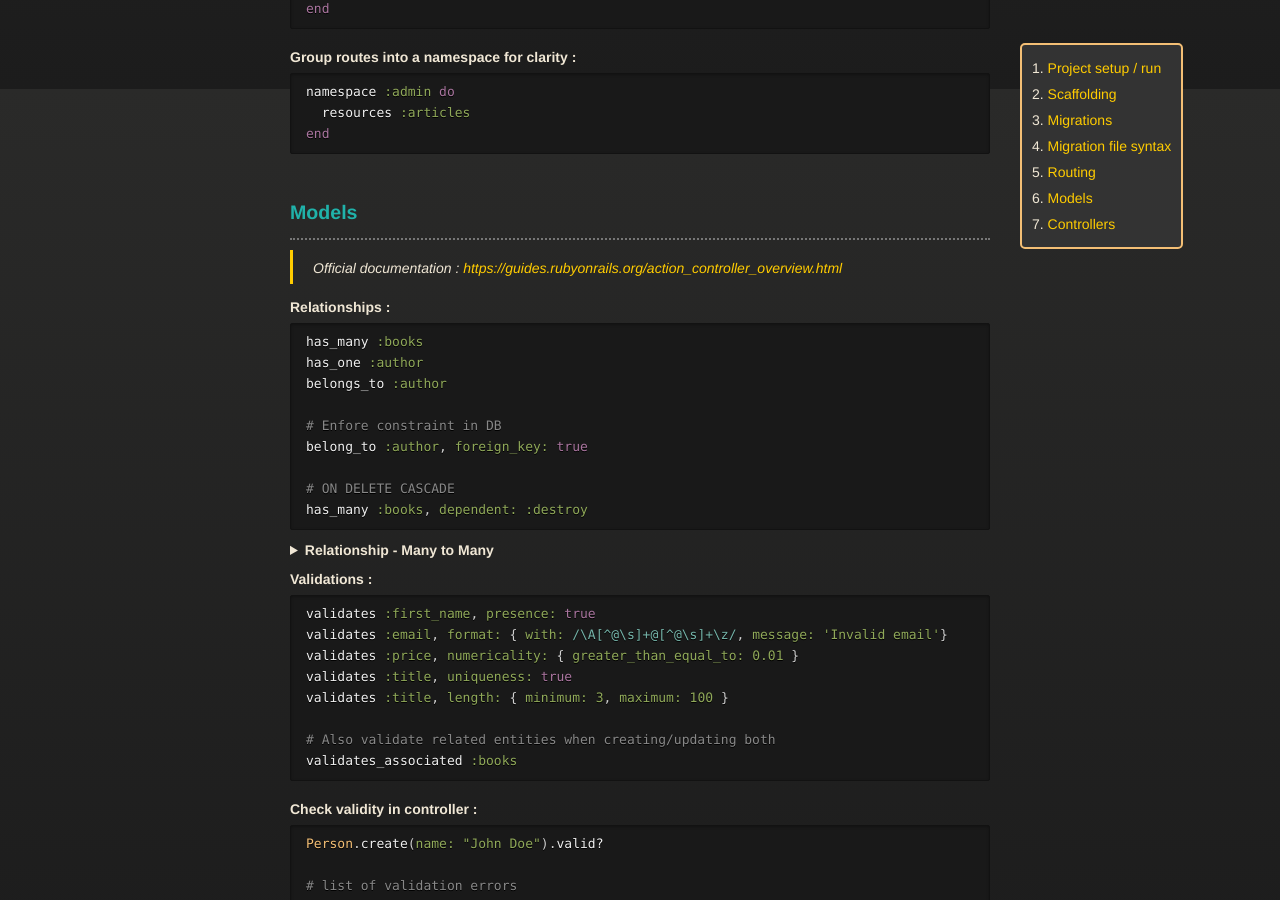
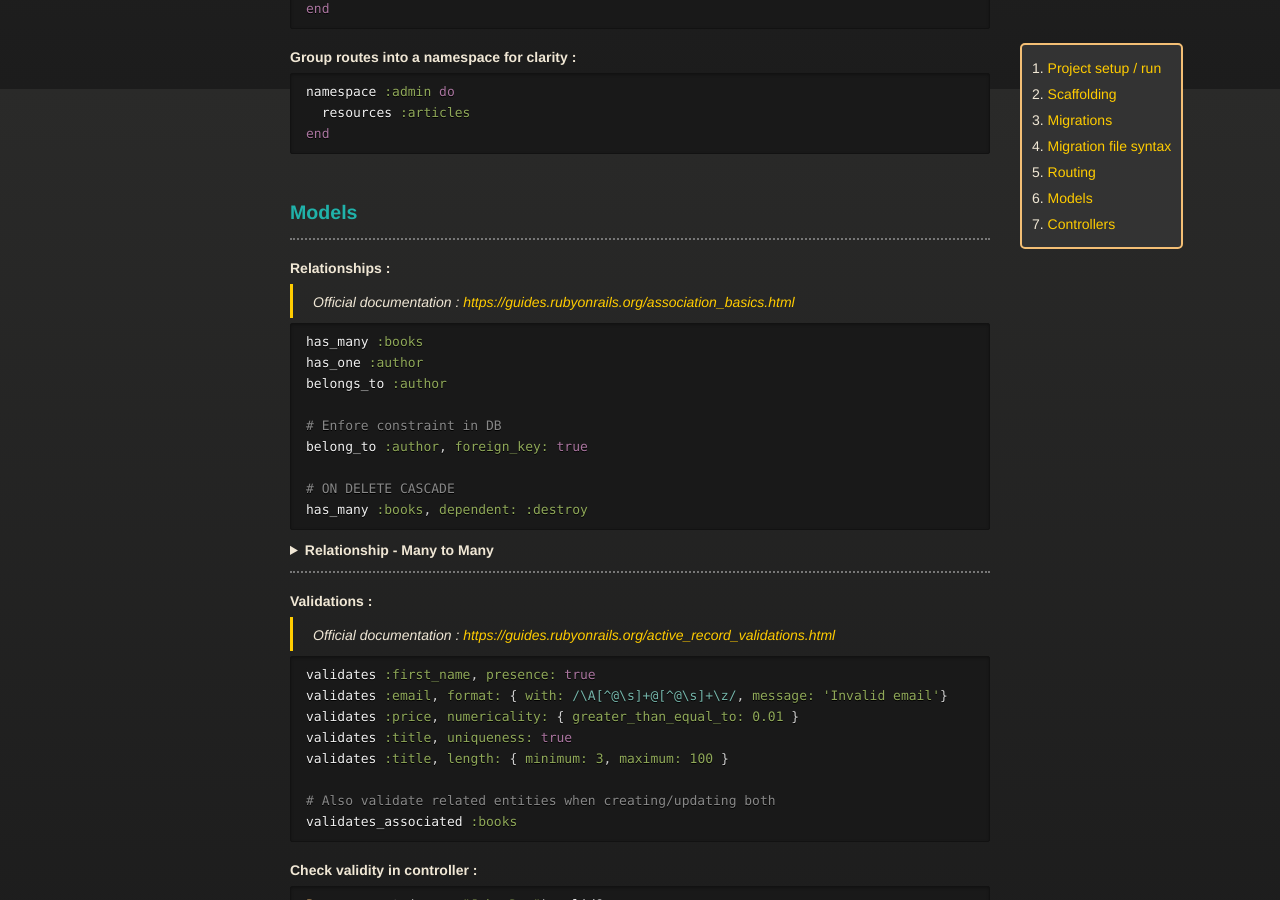
Before and after one commit to vincent-clipet/cheatsheets, a Jekyll site: the page built from markdown/ruby-on-rails.md, in a window 1280 px wide and 900 px high, scrolled down 3511 px. Built offline with Jekyll 4.4.1, drawn with Linux system fonts in a browser that asks for light colours; our own code applies the rules of GitHub Pages for plain Markdown files.

Commit message:
feat(ruby): a few minor edits

````diff
--- a/markdown/ruby-on-rails.md
+++ b/markdown/ruby-on-rails.md
@@ -233,9 +233,9 @@ end
 
 <hr>
 
-> Official documentation : [https://guides.rubyonrails.org/action_controller_overview.html](hhttps://guides.rubyonrails.org/action_controller_overview.html)
+**Relationships :**
+> Official documentation : [https://guides.rubyonrails.org/association_basics.html](https://guides.rubyonrails.org/association_basics.html)
 
-**Relationships :**
 ```ruby
 has_many :books
 has_one :author
@@ -271,8 +271,11 @@ end
 ```
 </details>
 
+<hr>
 
 **Validations :**
+> Official documentation : [https://guides.rubyonrails.org/active_record_validations.html](https://guides.rubyonrails.org/active_record_validations.html)
+
 ```ruby
 validates :first_name, presence: true
 validates :email, format: { with: /\A[^@\s]+@[^@\s]+\z/, message: 'Invalid email'}
@@ -375,3 +378,5 @@ private
 end
 ```
 </details>
+
+<br>
````
